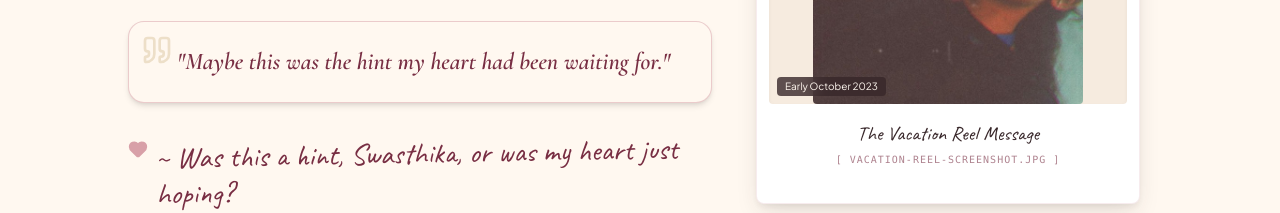
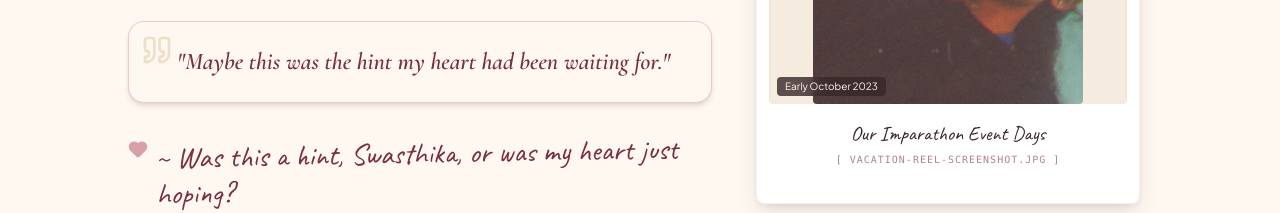
Before and after one commit to Pranesh003/anniversary_story_website, a React (Vite) app: page / in a window 1280 px wide. Shown: the part 5100-5313 px from the top of the page. Built offline with nearby package versions, Linux system fonts and the light colour scheme.

Commit message:
Update Chapter 4 photo caption to 'Our Imparathon Event Days'

```diff
--- a/src/data/memories.ts
+++ b/src/data/memories.ts
@@ -60,9 +60,9 @@ export const MEMORIES: MemoryItem[] = [
     category: 'laughs',
     imageUrl: '/images/vacation-reel-screenshot.jpg?v=3',
     placeholderName: 'vacation-reel-screenshot.jpg',
-    caption: 'The reel she sent with "hey 🤍" that made my heart wonder...',
+    caption: 'Our Imparathon Event Days',
     handwrittenNote: 'Was it a hint or was my heart just hoping?',
-    location: 'Vacation Reel Message'
+    location: 'Imparathon Event Days'
   },
   {
     id: 'm2',
--- a/src/data/story.ts
+++ b/src/data/story.ts
@@ -98,7 +98,7 @@ export const STORY_CHAPTERS: StoryChapterData[] = [
     highlightText: "Maybe this was the hint my heart had been waiting for.",
     imagePlaceholderName: "vacation-reel-screenshot.jpg",
     defaultImageUrl: "/images/vacation-reel-screenshot.jpg?v=3",
-    imageCaption: "The Vacation Reel Message",
+    imageCaption: "Our Imparathon Event Days",
     theme: "cream"
   },
   {
```
